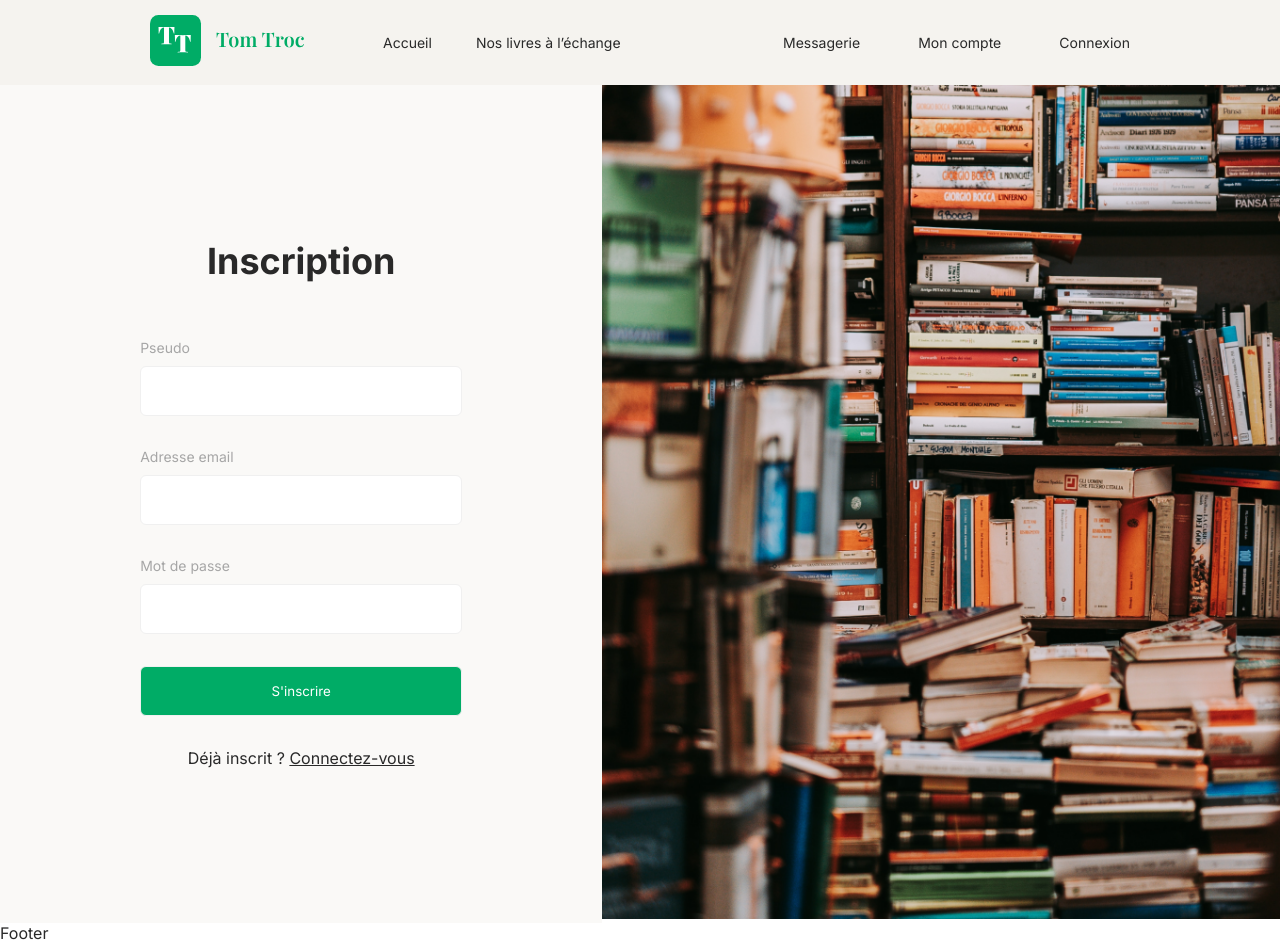
After one commit to johlbaum/p6-tom-troc, a PHP site: template app/views/templates/userAccessForm.php in a window 1280 px wide. The commit adds this page. Run offline with PHP 8.4, Linux system fonts and the light colour scheme; the template is opened without the code that fills it, so the values that code supplies are empty.

Commit message:
Added user login and registration templates

```diff
--- /dev/null
+++ b/app/views/templates/errorPage.php
@@ -0,0 +1 @@
+<p>La page demandée n'existe pas.</p>
--- a/app/views/templates/main.php
+++ b/app/views/templates/main.php
@@ -15,17 +15,19 @@
     <div class="main-container">
         <header>
             <div class="logo">
-                <img src="./img/logo.svg" alt="Le logo de Tom Troc" />
+                <a href="index.php?action=home">
+                    <img src="./img/logo.svg" alt="Le logo de Tom Troc" />
+                </a>
             </div>
             <nav>
                 <ul class="left-menu">
-                    <li><a href="#">Accueil</a></li>
+                    <li><a href="index.php?action=home">Accueil</a></li>
                     <li><a href="#">Nos livres à l’échange</a></li>
                 </ul>
                 <ul class="right-menu">
                     <li><a href="#">Messagerie</a></li>
                     <li><a href="#">Mon compte</a></li>
-                    <li><a href="#">Connexion</a></li>
+                    <li><a href="index.php?action=logInForm">Connexion</a></li>
                 </ul>
             </nav>
         </header>
--- /dev/null
+++ b/app/views/templates/userAccessForm.php
@@ -0,0 +1,33 @@
+<div class="connexion-wrapper">
+    <div class="left-block">
+        <h2><?php echo $action === "logInForm" ?  "Connection" : "Inscription" ?></h2>
+        <form action="" method="get">
+            <div class="form-input">
+                <label for="pseudo">Pseudo</label>
+                <input type="text" name="pseudo" id="pseudo" required />
+            </div>
+            <div class="form-input">
+                <label for="email">Adresse email</label>
+                <input type="email" name="email" id="email" required />
+            </div>
+            <div class="form-input">
+                <label for="password">Mot de passe</label>
+                <input type="password" id="password" name="password" minlength="3" required />
+            </div>
+            <div class="form-input">
+                <input type="submit" value="<?php echo $action === "logInForm" ?  "Se connecter" : "S'inscrire" ?>" class="connexion-submit-button" />
+            </div>
+        </form>
+        <p>
+            <?php echo $action === "logInForm"
+                ? "Pas de compte ? <a href='index.php?action=signInForm'>Inscrivez-vous</a>"
+                : "Déjà inscrit ? <a href='index.php?action=logInForm'>Connectez-vous</a>";
+            ?>
+        </p>
+
+        </p>
+    </div>
+    <div class="right-block">
+        <img src="./img/connexion.png" alt="Une bibliothèque avec de nombreux livres">
+    </div>
+</div>
--- a/public/css/style.css
+++ b/public/css/style.css
@@ -68,3 +68,60 @@ nav ul li a {
 .right-menu li:first-child a {
     padding-left: 0;
 }
+
+/* Connexion */
+
+.connexion-wrapper {
+    display: flex;
+}
+
+.left-block {
+    width: 50%;
+    align-items: center;
+    display: flex;
+    flex-direction: column;
+    justify-content: center;
+    background-color: #FAF9F7;
+}
+
+.left-block h2 {
+    font-size: 36px;
+}
+
+.left-block form {
+    width: 322px;
+    margin-top: 56px;
+}
+
+.right-block img {
+    width: 50%;
+}
+
+.right-block img {
+    width: 100%;
+}
+
+.form-input {
+    display: flex;
+    flex-direction: column;
+    padding-bottom: 32px;
+}
+
+.form-input input {
+    height: 50px;
+    border: 1px solid #F0F0F0;
+    border-radius: 6px;
+}
+
+.form-input label {
+    color: #A6A6A6;
+    font-size: 14px;
+    font-weight: 400;
+    padding-bottom: 10px;
+}
+
+.connexion-submit-button {
+    background-color: #00AC66;
+    color: #fff;
+    cursor: pointer;
+}
```
Also changed, not shown: app/controllers/UserAccessController.php (added, +14 -0 lines), app/views/View.php (+4 -3 lines), public/index.php (+26 -2 lines), public/img/banner.png (added), public/img/connexion.png (added).
